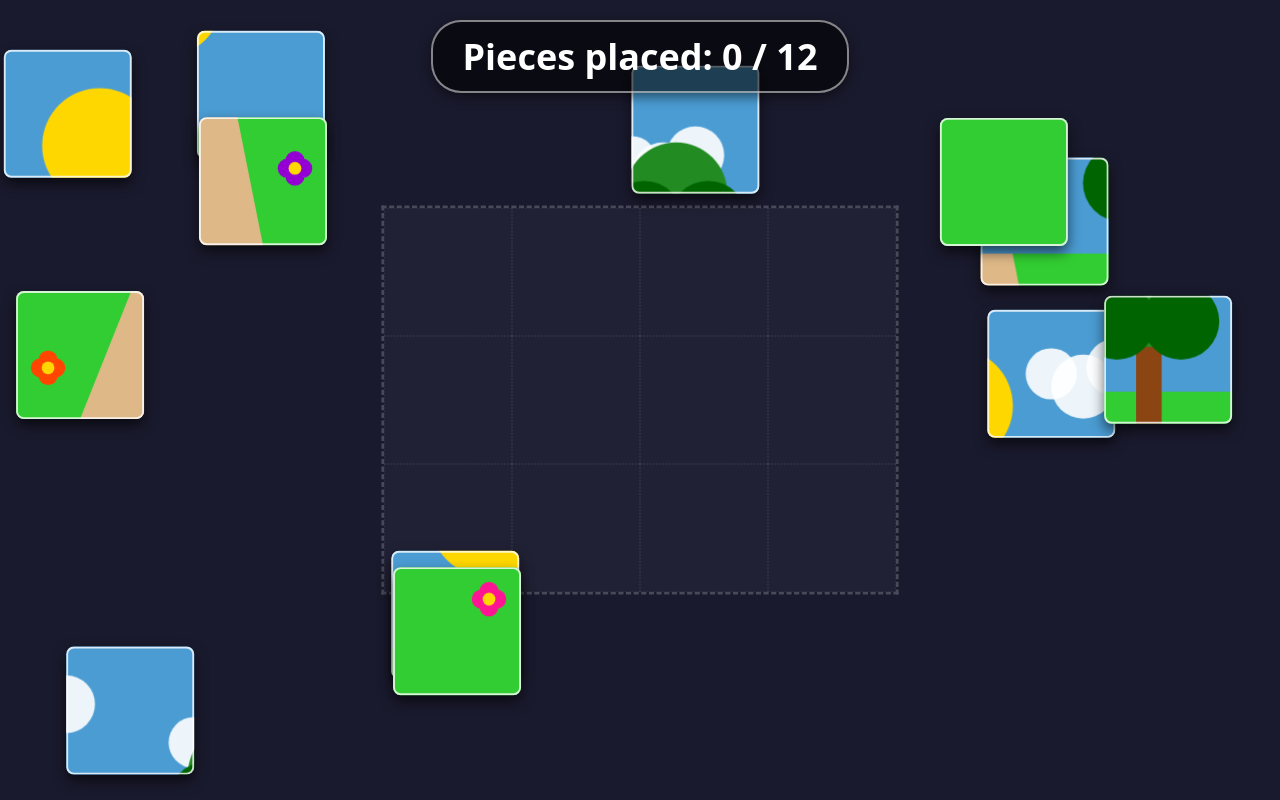
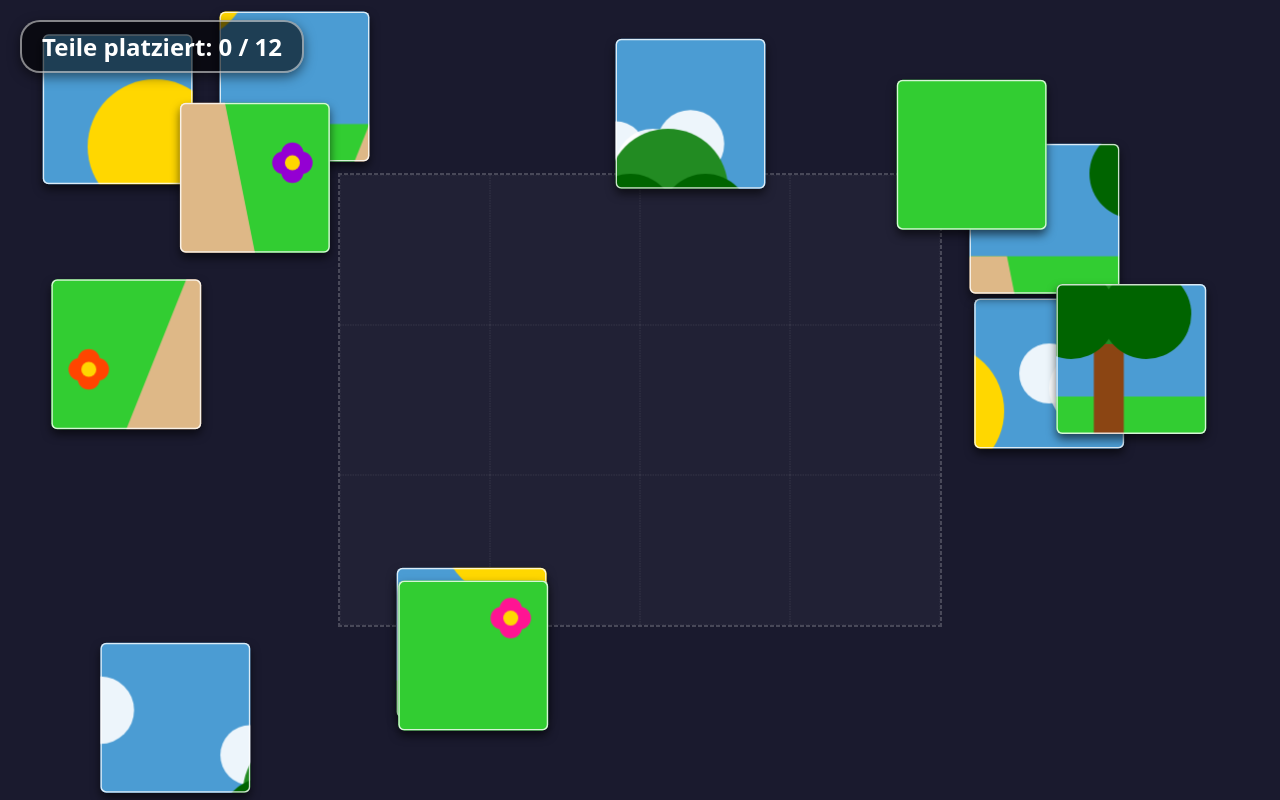
Before and after one commit to maximdziuba/seniors-projector, a plain HTML site: page index.html in a window 1280 px wide. Drawn offline with Linux system fonts and the light colour scheme.

Commit message:
Update layout, board size, and translate to German

```diff
--- a/index.html
+++ b/index.html
@@ -1,18 +1,18 @@
 <!DOCTYPE html>
-<html lang="en">
+<html lang="de">
 <head>
 <meta charset="UTF-8">
 <meta name="viewport" content="width=device-width, initial-scale=1.0, maximum-scale=1.0, user-scalable=no">
-<title>Cooperative Drag-and-Drop Puzzle</title>
+<title>Kooperatives Puzzle</title>
 <style>
     :root {
         --bg-color: #1a1a2e;
-        --board-width: 800px;
-        --board-height: 600px;
+        --board-width: 1200px;
+        --board-height: 900px;
         --cols: 4;
         --rows: 3;
-        --piece-w: 200px;
-        --piece-h: 200px;
+        --piece-w: 300px;
+        --piece-h: 300px;
     }
 
     * {
@@ -38,26 +38,27 @@
         top: 0;
         left: 0;
         width: 100%;
+        height: 100%;
         pointer-events: none;
         z-index: 1000;
-        display: flex;
-        justify-content: center;
     }
 
     #progress {
-        font-size: clamp(24px, 4vw, 36px);
+        position: absolute;
+        top: 20px;
+        left: 20px;
+        font-size: clamp(16px, 2vw, 24px);
         font-weight: bold;
-        margin-top: 20px;
         background: rgba(0, 0, 0, 0.6);
-        padding: 10px 30px;
-        border-radius: 30px;
+        padding: 8px 20px;
+        border-radius: 20px;
         border: 2px solid rgba(255, 255, 255, 0.5);
         box-shadow: 0 4px 12px rgba(0,0,0,0.5);
     }
 
     #game-wrapper {
-        width: 2000px;
-        height: 1200px;
+        width: 2400px;
+        height: 1600px;
         position: absolute;
         left: 50%;
         top: 50%;
@@ -70,8 +71,8 @@
         width: var(--board-width);
         height: var(--board-height);
         position: absolute;
-        left: 600px; /* (2000-800)/2 */
-        top: 300px;  /* (1200-600)/2 */
+        left: 600px; /* (2400-1200)/2 */
+        top: 350px;  /* (1600-900)/2 */
         outline: 4px dashed rgba(255, 255, 255, 0.2);
         background: rgba(255, 255, 255, 0.03);
         z-index: 1;
@@ -132,7 +133,7 @@
 
     @keyframes glow {
         0% {
-            box-shadow: 0 0 30px 15px rgba(0,255,0,0.8), inset 0 0 30px 10px rgba(0,255,0,0.8);
+            box-shadow: 0 0 40px 20px rgba(0,255,0,0.8), inset 0 0 40px 15px rgba(0,255,0,0.8);
             border-radius: 12px;
         }
         100% {
@@ -206,7 +207,7 @@
 <body>
 
 <div id="ui-layer">
-    <div id="progress">Pieces placed: 0 / 12</div>
+    <div id="progress">Teile platziert: 0 / 12</div>
 </div>
 
 <div id="game-wrapper">
@@ -217,24 +218,24 @@
 </div>
 
 <div id="celebration">
-    <h1>Puzzle Complete!<br>Great teamwork!</h1>
-    <button id="play-again-btn">Play Again</button>
+    <h1>Puzzle komplett!<br>Tolles Teamwork!</h1>
+    <button id="play-again-btn">Nochmal spielen</button>
 </div>
 
 <script>
     const ROWS = 3;
     const COLS = 4;
-    const PIECE_W = 200;
-    const PIECE_H = 200;
+    const PIECE_W = 300;
+    const PIECE_H = 300;
     const TOTAL_PIECES = ROWS * COLS;
 
-    // Virtual logical boundaries
-    const LOGICAL_W = 2000;
-    const LOGICAL_H = 1200;
+    // Virtual logical boundaries for 2400x1600 logical canvas
+    const LOGICAL_W = 2400;
+    const LOGICAL_H = 1600;
     const BOARD_LEFT = 600;
-    const BOARD_TOP = 300;
-    const BOARD_RIGHT = 1400;
-    const BOARD_BOTTOM = 900;
+    const BOARD_TOP = 350;
+    const BOARD_RIGHT = 1800;
+    const BOARD_BOTTOM = 1250;
 
     let scale = 1;
 
@@ -249,7 +250,7 @@
 
     // Create the sunny park scene completely from CSS/SVG
     const svgContent = `
-    <svg xmlns="http://www.w3.org/2000/svg" width="800" height="600" viewBox="0 0 800 600">
+    <svg xmlns="http://www.w3.org/2000/svg" viewBox="0 0 800 600">
       <rect width="800" height="600" fill="#4B9CD3"/>
       <circle cx="150" cy="150" r="90" fill="#FFD700"/>
       <circle cx="300" cy="100" r="40" fill="#FFF" opacity="0.9"/>
@@ -368,7 +369,7 @@
     }
 
     function updateProgress() {
-        progressText.textContent = `Pieces placed: ${piecesPlaced} / 12`;
+        progressText.textContent = `Teile platziert: ${piecesPlaced} / 12`;
         if (piecesPlaced === TOTAL_PIECES) {
             setTimeout(showCelebration, 800);
         }
@@ -458,7 +459,7 @@
 
         const dist = Math.hypot(targetX - currentX, targetY - currentY);
 
-        if (dist < 40) {
+        if (dist < 60) { // Increased Snap Zone for bigger pieces
             piece.style.transform = `translate(${targetX}px, ${targetY}px)`;
             piece.dataset.x = targetX;
             piece.dataset.y = targetY;
```
